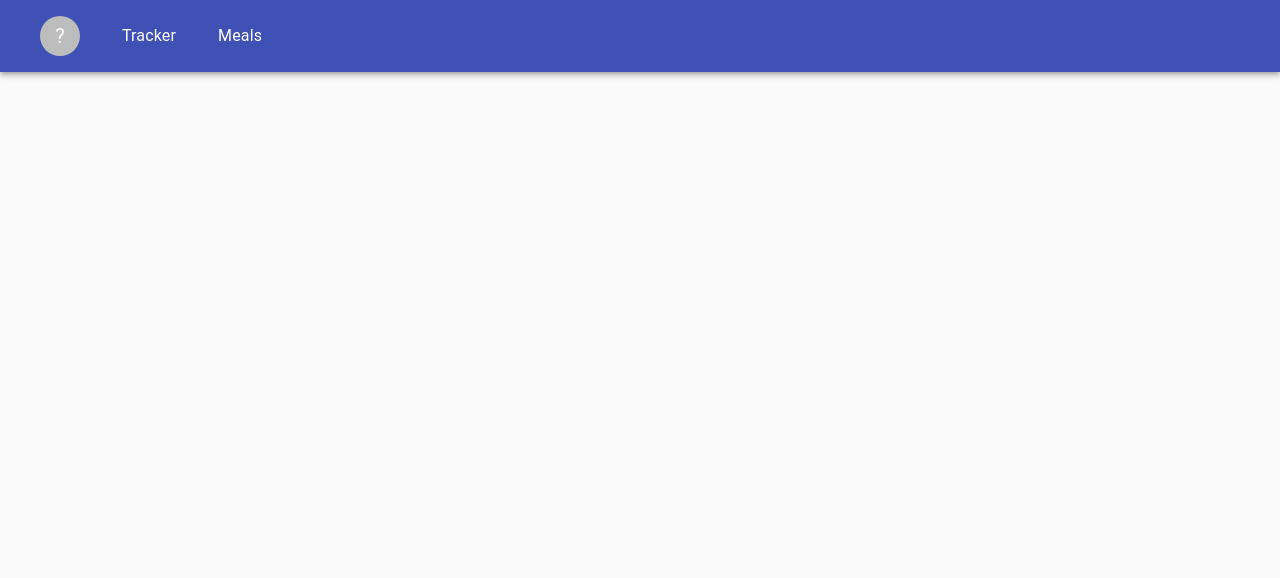
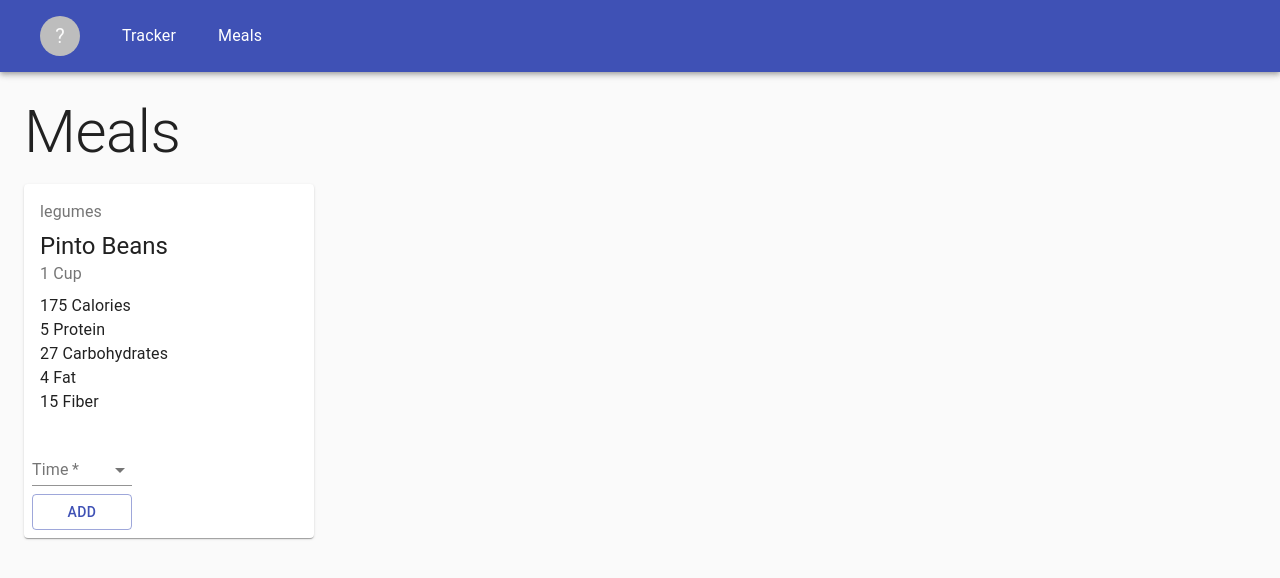
Before and after one commit to CodeAlanSanchez/food-tracker, a React (Create React App) app in the folder client/: page /meals in a window 1280 px wide. Shown: the top 578 px of the page. Built offline with nearby package versions, Linux system fonts and the light colour scheme.

Commit message:
Add Meal and Meals component

```diff
--- a/client/src/App.js
+++ b/client/src/App.js
@@ -1,6 +1,7 @@
 import { CssBaseline } from '@material-ui/core';
 import React from 'react';
 import { Route, Switch } from 'react-router-dom';
+import Meals from './components/Meals/Meals';
 import Navbar from './components/Navbar/Navbar';
 import Tracker from './components/Tracker/Tracker';
 
@@ -12,7 +13,7 @@ const App = () => (
       <Switch>
         <Route path={['/']} exact component={Tracker} />
         <Route path="/account" />
-        <Route path="/meals" />
+        <Route path="/meals" component={Meals} />
       </Switch>
     </main>
   </div>
--- a/client/src/components/Meals/Meal/Meal.jsx
+++ b/client/src/components/Meals/Meal/Meal.jsx
@@ -0,0 +1,57 @@
+/* eslint-disable react/prop-types */
+import {
+  Box, Button, Card, CardActions, CardContent,
+  FormControl, Grid, InputLabel, MenuItem, Select, Typography,
+} from '@material-ui/core';
+import React from 'react';
+import useStyles from './styles';
+
+const Meal = ({ meal }) => {
+  const classes = useStyles();
+
+  return (
+    <Grid item xs={12} sm={4} md={3}>
+      <Card variant="contained" align="left" p={2}>
+        <Box display="flex" flexDirection="column" alignItems="spaceBetween" width={210}>
+          <CardContent>
+            <Typography variant="body1" color="textSecondary" gutterBottom>
+              {meal.category}
+            </Typography>
+            <Box mb={1}>
+              <Typography variant="h5" color="textPrimary">
+                {meal.name}
+              </Typography>
+              <Typography variant="body1" color="textSecondary">{meal.amount}</Typography>
+            </Box>
+            <Box>
+              <Typography variant="body1" color="textPrimary">{`${meal.calories} Calories`}</Typography>
+              <Typography variant="body1" color="textPrimary">{`${meal.protein} Protein`}</Typography>
+              <Typography variant="body1" color="textPrimary">{`${meal.carbohydrates} Carbohydrates`}</Typography>
+              <Typography variant="body1" color="textPrimary">{`${meal.fat} Fat`}</Typography>
+              <Typography variant="body1" color="textPrimary">{`${meal.fiber} Fiber`}</Typography>
+            </Box>
+          </CardContent>
+          <CardActions>
+            <FormControl className={classes.formControl} required variant="standard">
+              <InputLabel id="category-label">Time</InputLabel>
+              <Select
+                labelId="category-label"
+                id="category"
+                label="Time"
+                className={classes.select}
+              >
+                <MenuItem value="Breakfast">Breakfast</MenuItem>
+                <MenuItem value="Lunch">Lunch</MenuItem>
+                <MenuItem value="Dinner">Dinner</MenuItem>
+                <MenuItem value="Snacks">Snacks</MenuItem>
+              </Select>
+              <Button variant="outlined" color="primary" mt={2}>Add</Button>
+            </FormControl>
+          </CardActions>
+        </Box>
+      </Card>
+    </Grid>
+  );
+};
+
+export default Meal;
--- /dev/null
+++ b/client/src/components/Meals/Meal/styles.js
@@ -0,0 +1,13 @@
+import { makeStyles } from '@material-ui/core/styles';
+
+export default makeStyles((theme) => ({
+  meals: {
+    marginTop: theme.spacing(3),
+  },
+  formControl: {
+    minWidth: '100px',
+  },
+  select: {
+    marginBottom: theme.spacing(1),
+  },
+}));
--- a/client/src/components/Meals/Meals.jsx
+++ b/client/src/components/Meals/Meals.jsx
@@ -0,0 +1,30 @@
+import {
+  Grid, Box, Grow, Container, Typography,
+} from '@material-ui/core';
+
+import React from 'react';
+import Meal from './Meal/Meal';
+import useStyles from './styles';
+
+const Meals = () => {
+  const classes = useStyles();
+
+  return (
+    <Grow in>
+      <Container maxWidth="lg" className={classes.meals}>
+        <Box mb={2}>
+          <Typography variant="h2" align="left">
+            Meals
+          </Typography>
+        </Box>
+        <Grid container spacing={3}>
+          {[{
+            category: 'legumes', name: 'Pinto Beans', amount: '1 Cup', calories: 175, carbohydrates: 27, protein: 5, fiber: 15, fat: 4,
+          }].map((meal) => <Meal key={meal._id} meal={meal} />)}
+        </Grid>
+      </Container>
+    </Grow>
+  );
+};
+
+export default Meals;
--- /dev/null
+++ b/client/src/components/Meals/styles.js
@@ -0,0 +1,13 @@
+import { makeStyles } from '@material-ui/core/styles';
+
+export default makeStyles((theme) => ({
+  meals: {
+    marginTop: theme.spacing(3),
+  },
+  formControl: {
+    minWidth: '100px',
+  },
+  select: {
+    marginBottom: theme.spacing(1),
+  },
+}));
--- a/client/src/components/Tracker/MealTime/MealTime.jsx
+++ b/client/src/components/Tracker/MealTime/MealTime.jsx
@@ -11,7 +11,8 @@ const MealTime = ({ time, items }) => (
   <Paper>
     <Box display="flex" alignItems="center" justifyContent="space-between" p={2}>
       <Typography variant="h4">
-        {`${time} (${items.reduce((prev, curr) => prev + curr.calories, 0)})`}
+        {/* {`${time} (${items.reduce((prev, curr) => prev + curr.calories, 0)})`} */}
+        {time}
       </Typography>
       <IconButton color="primary">
         <AddCircle />
```
